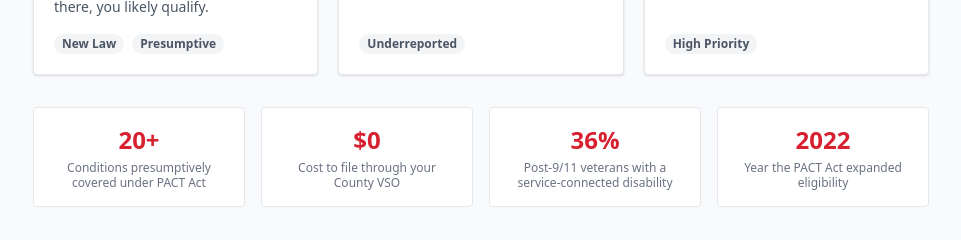
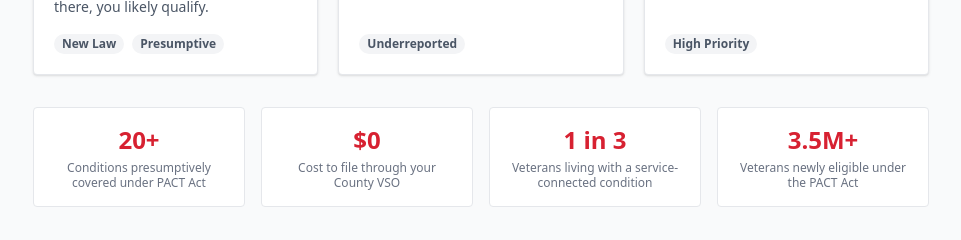
Before and after one commit to TenaciousDev/post118-org, a Next.js app: page /benefits in a window 1280 px wide. Shown: the part 1040-1280 px from the top of the page, without its empty margins (159-1120 px from the left). Built offline with nearby package versions, Linux system fonts and the light colour scheme.

Commit message:
Update trust stat cards on benefits page

```diff
--- a/app/benefits/page.tsx
+++ b/app/benefits/page.tsx
@@ -173,8 +173,8 @@ export default function Benefits() {
             {[
               { n: "20+",  l: "Conditions presumptively covered under PACT Act" },
               { n: "$0",   l: "Cost to file through your County VSO" },
-              { n: "36%",  l: "Post-9/11 veterans with a service-connected disability" },
-              { n: "2022", l: "Year the PACT Act expanded eligibility" },
+              { n: "1 in 3",  l: "Veterans living with a service-connected condition" },
+              { n: "3.5M+", l: "Veterans newly eligible under the PACT Act" },
             ].map(({ n, l }) => (
               <div key={n}
                 className="bg-white rounded border border-gray-200 p-4 text-center">
```
